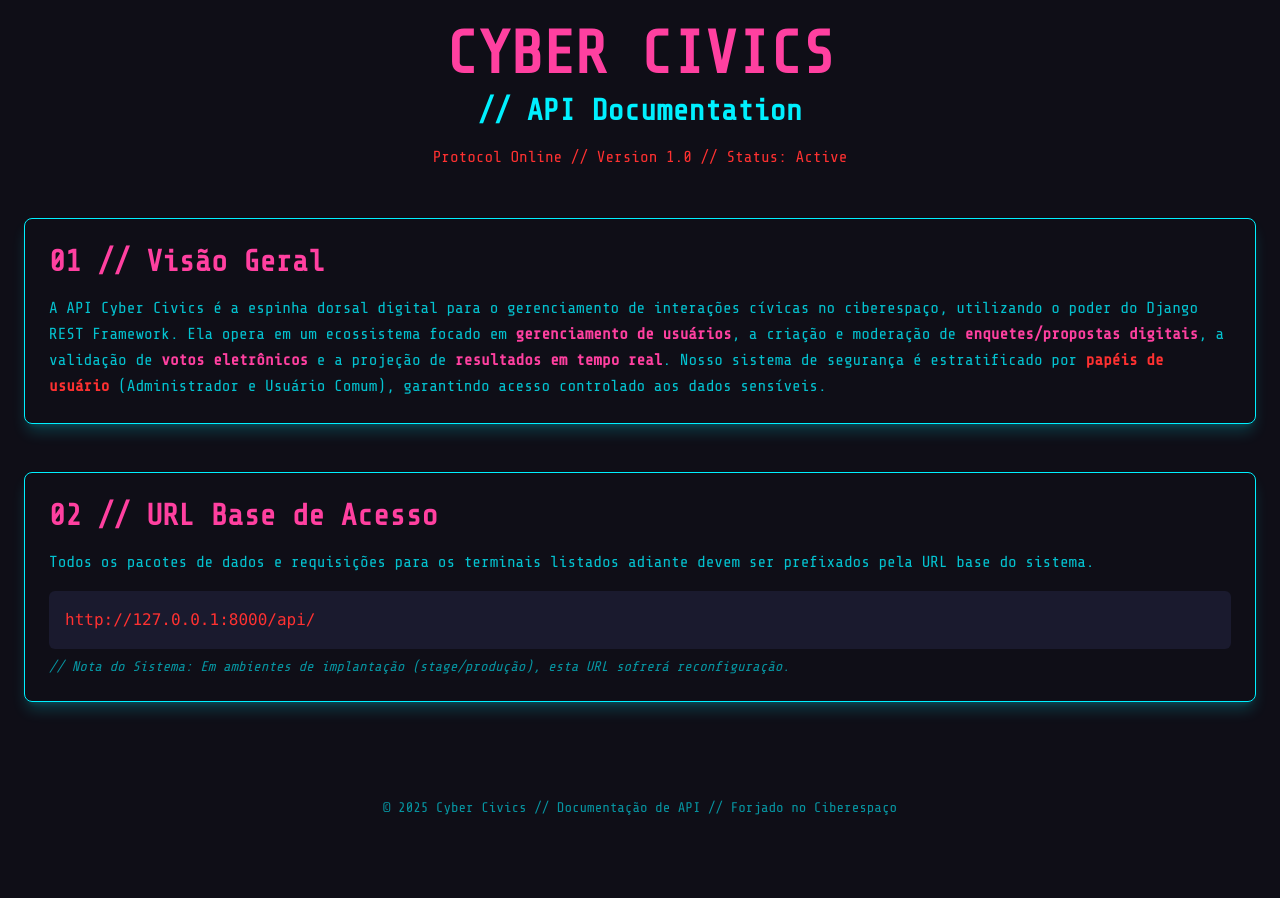
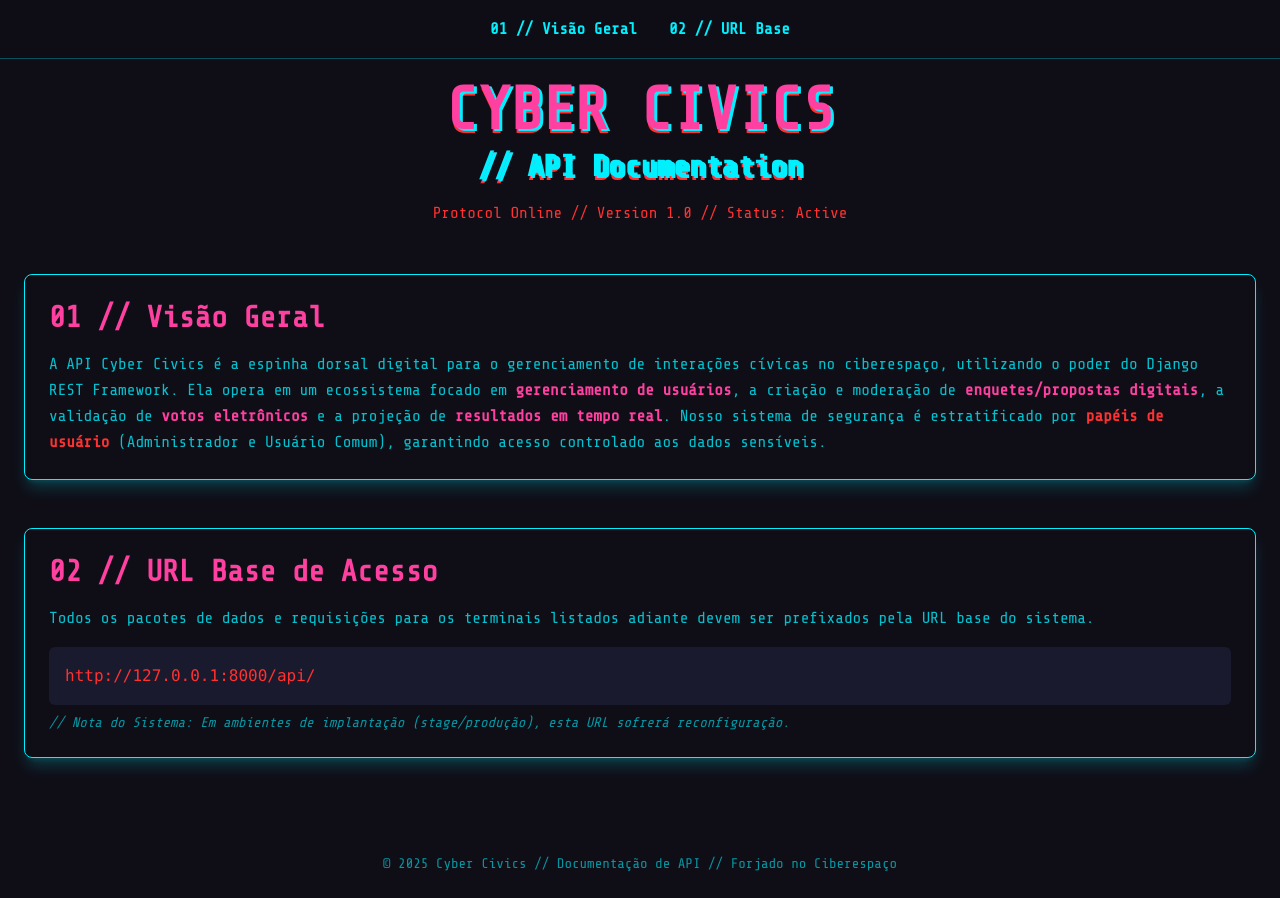
Before and after one commit to davidwilliamx/cyber_civics_api, a Django app: page / in a window 1280 px wide. Before the commit the page ends 815 px from the top, so only its background shows below. Run offline with Django 5.2, Linux system fonts and the light colour scheme.

Commit message:
Refatoração: Mover CSS inline para o arquivo style.css externo
Migrar todas as regras CSS inline da tag <style> do index.html para uma folha de estilo externa dedicada (static_src/css/style.css).

- Criar static_src/css/style.css.
- Transferir regras CSS para estilização de barra de rolagem, animação de efeito de falha e rolagem suave do index.html para o style.css.
- Remover o bloco <style> do index.html.
- Adicionar uma tag <link> no <head> do index.html para referenciar o novo arquivo style.css externo usando a tag estática do Django.

Isso melhora a organização do código, a manutenibilidade e segue as melhores práticas de front-end.

```diff
--- a/documentation/templates/documentation/index.html
+++ b/documentation/templates/documentation/index.html
@@ -6,28 +6,15 @@
     <meta name="viewport" content="width=device-width, initial-scale=1.0">
     <title>Cyber Civics API Docs // Protocol Online</title>
     <link rel="stylesheet" href="{% static 'output.css' %}">
+    <link rel="stylesheet" href="{% static 'css/style.css' %}"> {# Ajuste o caminho se style.css estiver em outro local #}
     <link href="https://fonts.googleapis.com/css2?family=Share+Tech+Mono&display=swap" rel="stylesheet">
-    <style>
-        /* Estilo básico para scrollbar (opcional, para um toque Cyberpunk) */
-        ::-webkit-scrollbar {
-          width: 8px;
-        }
+</head>
+<body class="bg-deep-space text-neon-blue font-cyber leading-relaxed p-6 min-h-screen flex flex-col pt-20">
 
-        ::-webkit-scrollbar-track {
-          background: #0f0e17; /* Fundo escuro */
-        }
-
-        ::-webkit-scrollbar-thumb {
-          background: #00F0FF; /* Cor neon */
-          border-radius: 4px;
-        }
-
-        ::-webkit-scrollbar-thumb:hover {
-          background: #FF40A0; /* Cor neon ao hover */
-        }
-    </style>
-</head>
-<body class="bg-deep-space text-neon-blue font-cyber leading-relaxed p-6 min-h-screen flex flex-col">
+    <nav class="fixed top-0 left-0 w-full bg-deep-space bg-opacity-90 backdrop-blur-sm z-50 p-4 flex justify-center items-center border-b border-neon-blue/30">
+        <a href="#overview" class="text-neon-blue hover:text-neon-pink font-bold mx-4 transition duration-300 ease-in-out">01 // Visão Geral</a>
+        <a href="#base-url" class="text-neon-blue hover:text-neon-pink font-bold mx-4 transition duration-300 ease-in-out">02 // URL Base</a>
+    </nav>
 
     <header class="text-center mb-12">
         <h1 class="text-4xl md:text-6xl font-bold text-neon-pink glitch-effect">
--- /dev/null
+++ b/static_src/css/style.css
@@ -0,0 +1,59 @@
+/* static_src/css/style.css */
+
+/* Estilo básico para scrollbar (opcional, para um toque Cyberpunk) */
+::-webkit-scrollbar {
+  width: 8px;
+}
+
+::-webkit-scrollbar-track {
+  background: #0f0e17; /* Fundo escuro */
+}
+
+::-webkit-scrollbar-thumb {
+  background: #00F0FF; /* Cor neon */
+  border-radius: 4px;
+}
+
+::-webkit-scrollbar-thumb:hover {
+  background: #FF40A0; /* Cor neon ao hover */
+}
+
+/* Efeito Glitch para o título */
+@keyframes glitch {
+    0% {
+        text-shadow: 0.05em 0 0 #00F0FF, -0.03em -0.04em 0 #FF40A0, 0.02em 0.07em 0 #FF3131;
+    }
+    14% {
+        text-shadow: 0.05em 0 0 #00F0FF, -0.03em -0.04em 0 #FF40A0, 0.02em 0.07em 0 #FF3131;
+    }
+    15% {
+        text-shadow: -0.05em -0.02em 0 #00F0FF, 0.04em 0.03em 0 #FF40A0, -0.02em -0.06em 0 #FF3131;
+    }
+    49% {
+         text-shadow: -0.05em -0.02em 0 #00F0FF, 0.04em 0.03em 0 #FF40A0, -0.02em -0.06em 0 #FF3131;
+    }
+     50% {
+        text-shadow: 0.05em 0.03em 0 #00F0FF, 0.04em 0.03em 0 #FF40A0, 0.02em 0.07em 0 #FF3131;
+    }
+     99% {
+        text-shadow: 0.05em 0.03em 0 #00F0FF, 0.04em 0.03em 0 #FF40A0, 0.02em 0.07em 0 #FF3131;
+    }
+     100% {
+        text-shadow: -0.05em -0.02em 0 #00F0FF, 0.04em 0.03em 0 #FF40A0, -0.02em -0.06em 0 #FF3131;
+    }
+}
+
+.glitch-effect {
+    animation: glitch 1s linear infinite;
+}
+
+/* Adiciona rolagem suave para links de âncora */
+html {
+    scroll-behavior: smooth;
+}
+
+/* Exemplo de regra para um elemento específico, se houvesse style="..." */
+/* .minha-classe-customizada {
+    margin-top: 20px;
+    padding: 10px;
+} */
--- a/static_src/output.css
+++ b/static_src/output.css
@@ -592,9 +592,30 @@ video {
   position: static;
 }
 
+.fixed {
+  position: fixed;
+}
+
+.left-0 {
+  left: 0px;
+}
+
+.top-0 {
+  top: 0px;
+}
+
+.z-50 {
+  z-index: 50;
+}
+
 .mx-auto {
   margin-left: auto;
   margin-right: auto;
+}
+
+.mx-4 {
+  margin-left: 1rem;
+  margin-right: 1rem;
 }
 
 .mb-12 {
@@ -621,6 +642,10 @@ video {
   display: block;
 }
 
+.inline {
+  display: inline;
+}
+
 .flex {
   display: flex;
 }
@@ -629,12 +654,24 @@ video {
   min-height: 100vh;
 }
 
+.w-full {
+  width: 100%;
+}
+
 .flex-grow {
   flex-grow: 1;
 }
 
 .flex-col {
   flex-direction: column;
+}
+
+.items-center {
+  align-items: center;
+}
+
+.justify-center {
+  justify-content: center;
 }
 
 .overflow-x-auto {
@@ -657,9 +694,17 @@ video {
   border-width: 1px;
 }
 
+.border-b {
+  border-bottom-width: 1px;
+}
+
 .border-neon-blue {
   --tw-border-opacity: 1;
   border-color: rgb(0 240 255 / var(--tw-border-opacity, 1));
+}
+
+.border-neon-blue\/30 {
+  border-color: rgb(0 240 255 / 0.3);
 }
 
 .bg-dark-synth {
@@ -672,12 +717,20 @@ video {
   background-color: rgb(15 14 23 / var(--tw-bg-opacity, 1));
 }
 
+.bg-opacity-90 {
+  --tw-bg-opacity: 0.9;
+}
+
 .p-4 {
   padding: 1rem;
 }
 
 .p-6 {
   padding: 1.5rem;
+}
+
+.pt-20 {
+  padding-top: 5rem;
 }
 
 .text-center {
@@ -758,6 +811,33 @@ video {
   --tw-shadow: var(--tw-shadow-colored);
 }
 
+.backdrop-blur-sm {
+  --tw-backdrop-blur: blur(4px);
+  -webkit-backdrop-filter: var(--tw-backdrop-blur) var(--tw-backdrop-brightness) var(--tw-backdrop-contrast) var(--tw-backdrop-grayscale) var(--tw-backdrop-hue-rotate) var(--tw-backdrop-invert) var(--tw-backdrop-opacity) var(--tw-backdrop-saturate) var(--tw-backdrop-sepia);
+  backdrop-filter: var(--tw-backdrop-blur) var(--tw-backdrop-brightness) var(--tw-backdrop-contrast) var(--tw-backdrop-grayscale) var(--tw-backdrop-hue-rotate) var(--tw-backdrop-invert) var(--tw-backdrop-opacity) var(--tw-backdrop-saturate) var(--tw-backdrop-sepia);
+}
+
+.transition {
+  transition-property: color, background-color, border-color, text-decoration-color, fill, stroke, opacity, box-shadow, transform, filter, -webkit-backdrop-filter;
+  transition-property: color, background-color, border-color, text-decoration-color, fill, stroke, opacity, box-shadow, transform, filter, backdrop-filter;
+  transition-property: color, background-color, border-color, text-decoration-color, fill, stroke, opacity, box-shadow, transform, filter, backdrop-filter, -webkit-backdrop-filter;
+  transition-timing-function: cubic-bezier(0.4, 0, 0.2, 1);
+  transition-duration: 150ms;
+}
+
+.duration-300 {
+  transition-duration: 300ms;
+}
+
+.ease-in-out {
+  transition-timing-function: cubic-bezier(0.4, 0, 0.2, 1);
+}
+
+.hover\:text-neon-pink:hover {
+  --tw-text-opacity: 1;
+  color: rgb(255 64 160 / var(--tw-text-opacity, 1));
+}
+
 @media (min-width: 768px) {
   .md\:text-3xl {
     font-size: 1.875rem;
```
Lines whose indentation alone changed are shown as unchanged.
